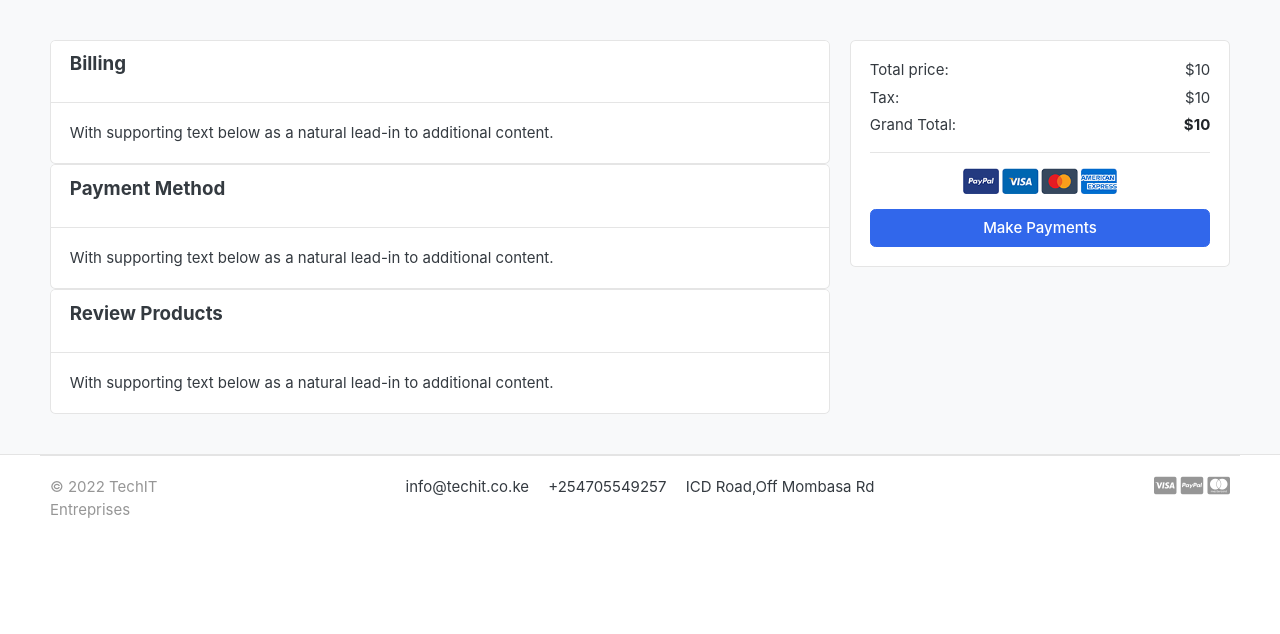
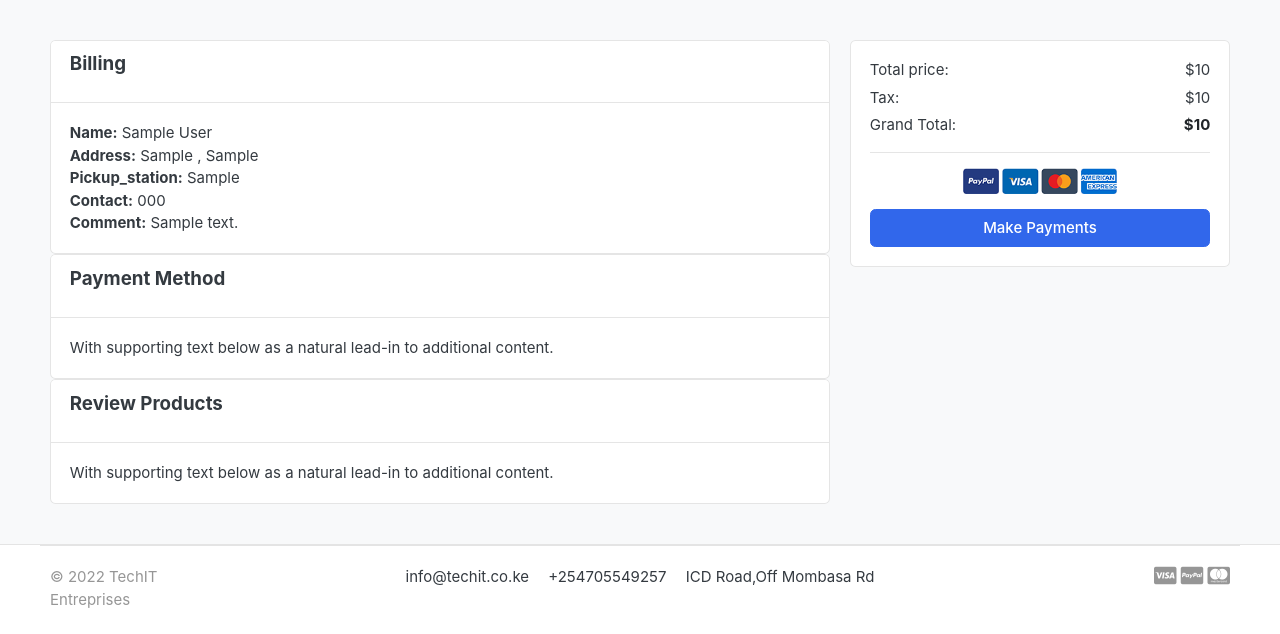
Before and after one commit to stevescilar/Tech-IT, a Django app: template templates/orders/payments.html in a window 1280 px wide. Shown: the part 118-752 px from the top of the page. Run offline with Django 4.2, Linux system fonts and the light colour scheme; tables that the repository leaves empty hold one stand-in row (values such as "Sample post"); the template is opened without the code that fills it: values that come from a table or form of the project are taken from there, most other values are stand-ins (such as "Sample title", 1, 10 or a date in 2020); some libraries are stand-ins or nearby versions; some web fonts are replaced.

Commit message:
updated-payments

```diff
--- a/orders/models.py
+++ b/orders/models.py
@@ -42,6 +42,12 @@ class Order(models.Model):
     created_at = models.DateTimeField(auto_now_add=True)
     updated_at = models.DateTimeField(auto_now=True)
 
+    def full_name(self):
+        return f'{self.first_name} {self.last_name}'
+
+    def full_address(self):
+        return f'{self.city} , {self.region }'
+
     def __str__(self):
         return self.first_name
 
--- a/templates/orders/payments.html
+++ b/templates/orders/payments.html
@@ -12,7 +12,13 @@
             <div class="card">
                 <h5 class="card-header">Billing <Address></Address></h5>
                 <div class="card-body">
-                  <p class="card-text">With supporting text below as a natural lead-in to additional content.</p>
+                  <p class="card-text mb-0"> <strong>Name:</strong>  {{order.full_name | title }} </p>
+                  <p class="card-text mb-0"><strong>Address:</strong>  {{order.full_address | title }}</p>
+                  <p class="card-text mb-0"><strong>Pickup_station:</strong>  {{order.pickup | title }}</p>
+                  <p class="card-text mb-0"><strong>Contact:</strong>  {{order.phone}}</p>
+                  {% if order.order_note %}
+                  <p class="card-text mb-0"><strong>Comment:</strong>  {{order.order_note |capfirst}}</p>
+                  {% endif %}
                 </div>
             </div>
             <div class="card">
```
Also changed, not shown: orders/views.py (+10 -1 lines).
